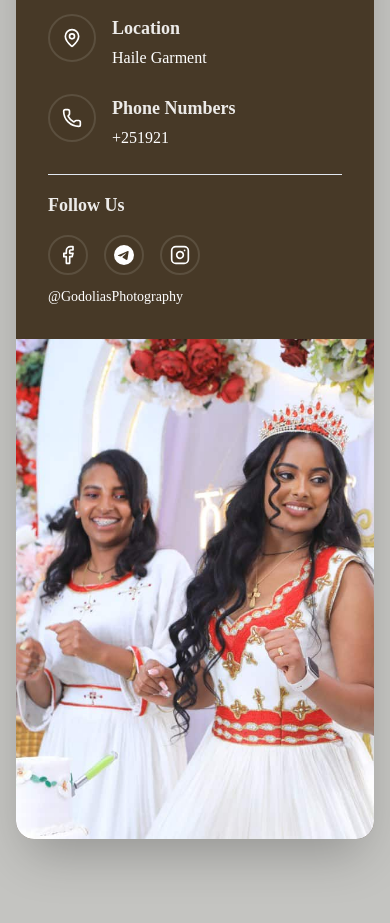
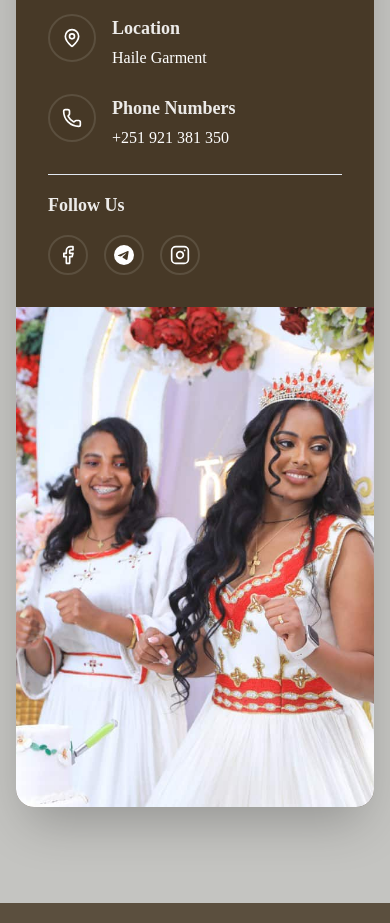
Before and after one commit to segni9997/godolias-phptography, a React (Vite) app: page / in a window 390 px wide. Shown: the part 11040-11963 px from the top of the page. Built offline with nearby package versions, Linux system fonts and the light colour scheme; a web font is replaced by a local one.

Commit message:
`Update phone number in Contact component`

```diff
--- a/src/components/contact.tsx
+++ b/src/components/contact.tsx
@@ -40,7 +40,8 @@ export function Contact() {
                     <h3 className="text-lg font-semibold text-primary-foreground/90 mb-1">
                       Phone Numbers
                     </h3>
-                    <p className="text-primary-foreground">+251921</p>
+                                      <p className="text-primary-foreground">+251 921 381 350</p>
+
                   </div>
                 </div>
 
@@ -68,9 +69,7 @@ export function Contact() {
                       <Instagram className="w-5 h-5 text-primary-foreground transition-colors duration-300 group-hover:text-white" />
                     </a>
                   </div>
-                  <p className="text-sm text-primary-foreground mt-3">
-                    @GodoliasPhotography
-                  </p>
+
                 </div>
               </div>
             </div>
```
